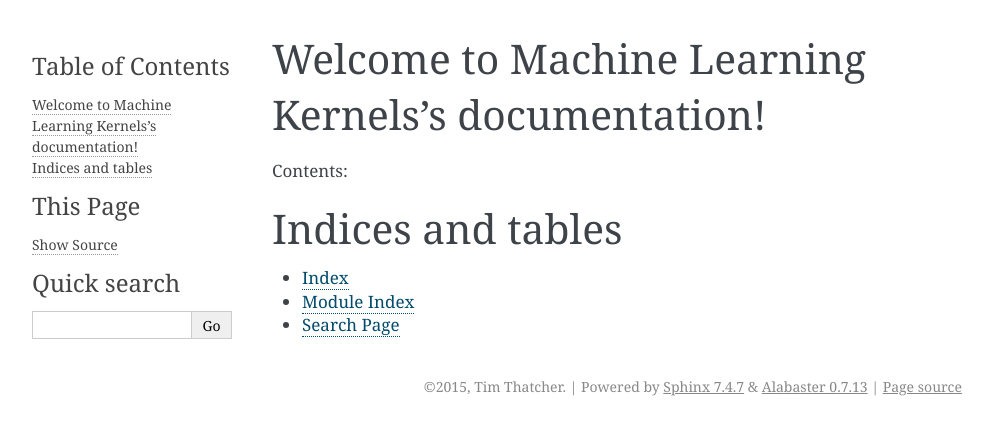
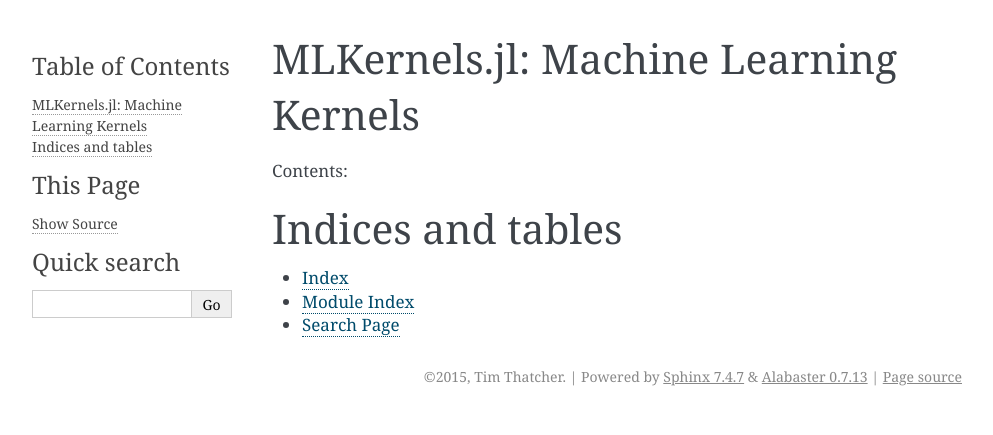
Before and after one commit to trthatcher/MLKernels.jl, a Sphinx documentation site: the page built from doc/index.rst, in a window 1280 px wide. Shown: the top 435 px of the page, without its empty margins (148-1141 px from the left). Built offline with Sphinx 7.4.7, drawn with Linux system fonts in a browser that asks for light colours.

Commit message:
Started documentation

```diff
--- a/doc/index.rst
+++ b/doc/index.rst
@@ -3,7 +3,7 @@
    You can adapt this file completely to your liking, but it should at least
    contain the root `toctree` directive.
 
-Welcome to Machine Learning Kernels's documentation!
+MLKernels.jl: Machine Learning Kernels
 ====================================================
 
 Contents:
```
Also changed, not shown: doc/basekernels.rst (added, +35 -0 lines).
